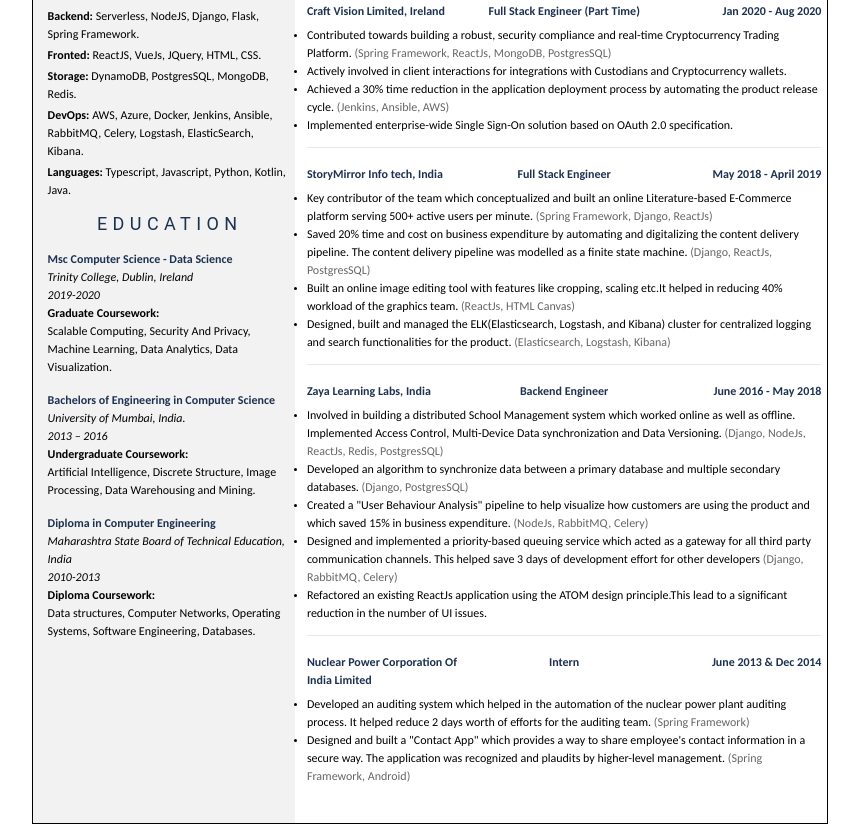
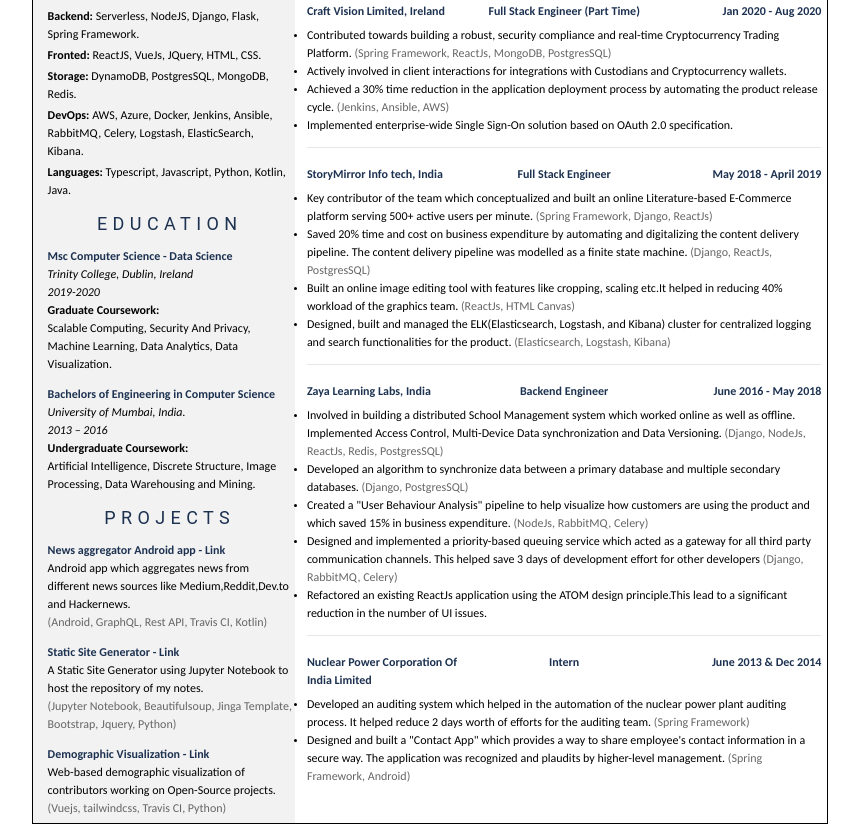
Before and after one commit to sunitdev/resume, a website built with Parcel: page src/index.html in a window 1280 px wide. Shown: the part 299-1123 px from the top of the page, without its empty margins (210-1069 px from the left). Built offline with nearby package versions, Linux system fonts and the light colour scheme; a web font is replaced by a local one.

Commit message:
Adding projects

```diff
--- a/cspell.json
+++ b/cspell.json
@@ -2,14 +2,19 @@
   "language": "en-GB",
   "caseSensitive": false,
   "words": [
+    "Beautifulsoup",
     "Carlito",
     "deshpande",
+    "Hackernews",
+    "Jinga",
     "Maharashtra",
     "npcil",
     "remixicon",
     "sunit",
     "sunitdeshpande",
     "sunitdev",
+    "tailwindcss",
+    "Vuejs",
     "zaya"
   ]
 }
--- a/src/index.html
+++ b/src/index.html
@@ -111,7 +111,7 @@
         <!-- Education -->
         <div class="mt-4 flex flex-col">
           <h2 class="heading">Education</h2>
-          <div class="mt-5">
+          <div class="mt-4">
             <p class="text-primary">
               <strong>Msc Computer Science - Data Science</strong>
             </p>
@@ -123,7 +123,7 @@
               Analytics, Data Visualization.
             </p>
           </div>
-          <div class="mt-5">
+          <div class="mt-4">
             <p class="text-primary">
               <strong>Bachelors of Engineering in Computer Science</strong>
             </p>
@@ -135,16 +135,55 @@
               Data Warehousing and Mining.
             </p>
           </div>
-          <div class="mt-5">
+        </div>
+
+        <!-- Projects -->
+        <div class="mt-4 flex flex-col">
+          <h2 class="heading">Projects</h2>
+          <div class="mt-4">
             <p class="text-primary">
-              <strong>Diploma in Computer Engineering</strong>
+              <strong>
+                News aggregator Android app -
+                <a>Link</a>
+              </strong>
             </p>
-            <p><i>Maharashtra State Board of Technical Education, India</i></p>
-            <p><i>2010-2013</i></p>
-            <p><strong>Diploma Coursework:</strong></p>
             <p>
-              Data structures, Computer Networks, Operating Systems, Software
-              Engineering, Databases.
+              Android app which aggregates news from different news sources like
+              Medium,Reddit,Dev.to and Hackernews.
+            </p>
+            <p class="text-txtSecondary">
+              (Android, GraphQL, Rest API, Travis CI, Kotlin)
+            </p>
+          </div>
+          <div class="mt-4">
+            <p class="text-primary">
+              <strong>
+                Static Site Generator -
+                <a>Link</a>
+              </strong>
+            </p>
+            <p>
+              A Static Site Generator using Jupyter Notebook to host the
+              repository of my notes.
+            </p>
+            <p class="text-txtSecondary">
+              (Jupyter Notebook, Beautifulsoup, Jinga Template, Bootstrap,
+              Jquery, Python)
+            </p>
+          </div>
+          <div class="mt-4">
+            <p class="text-primary">
+              <strong>
+                Demographic Visualization -
+                <a>Link</a>
+              </strong>
+            </p>
+            <p>
+              Web-based demographic visualization of contributors working on
+              Open-Source projects.
+            </p>
+            <p class="text-txtSecondary">
+              (Vuejs, tailwindcss, Travis CI, Python)
             </p>
           </div>
         </div>
```
